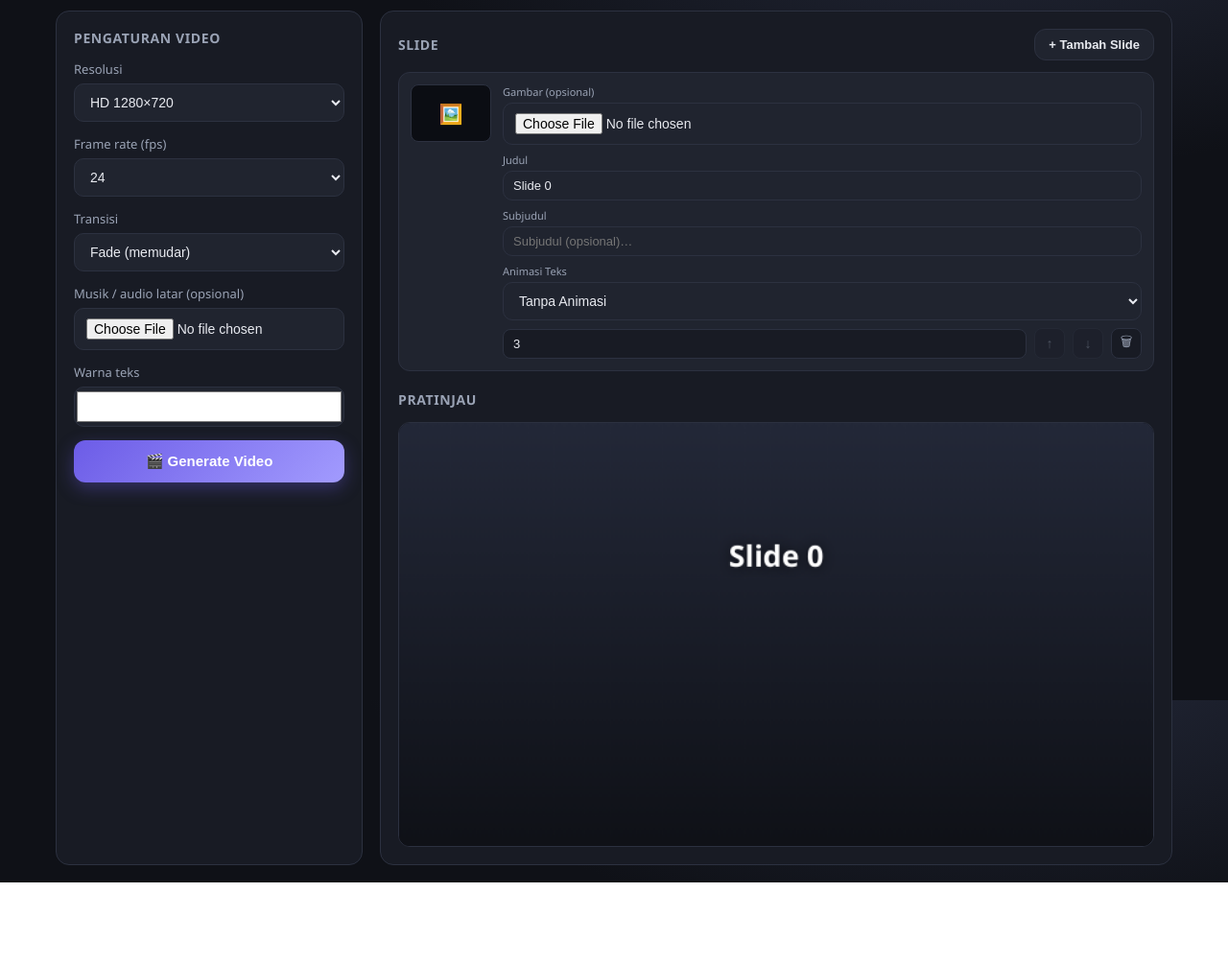
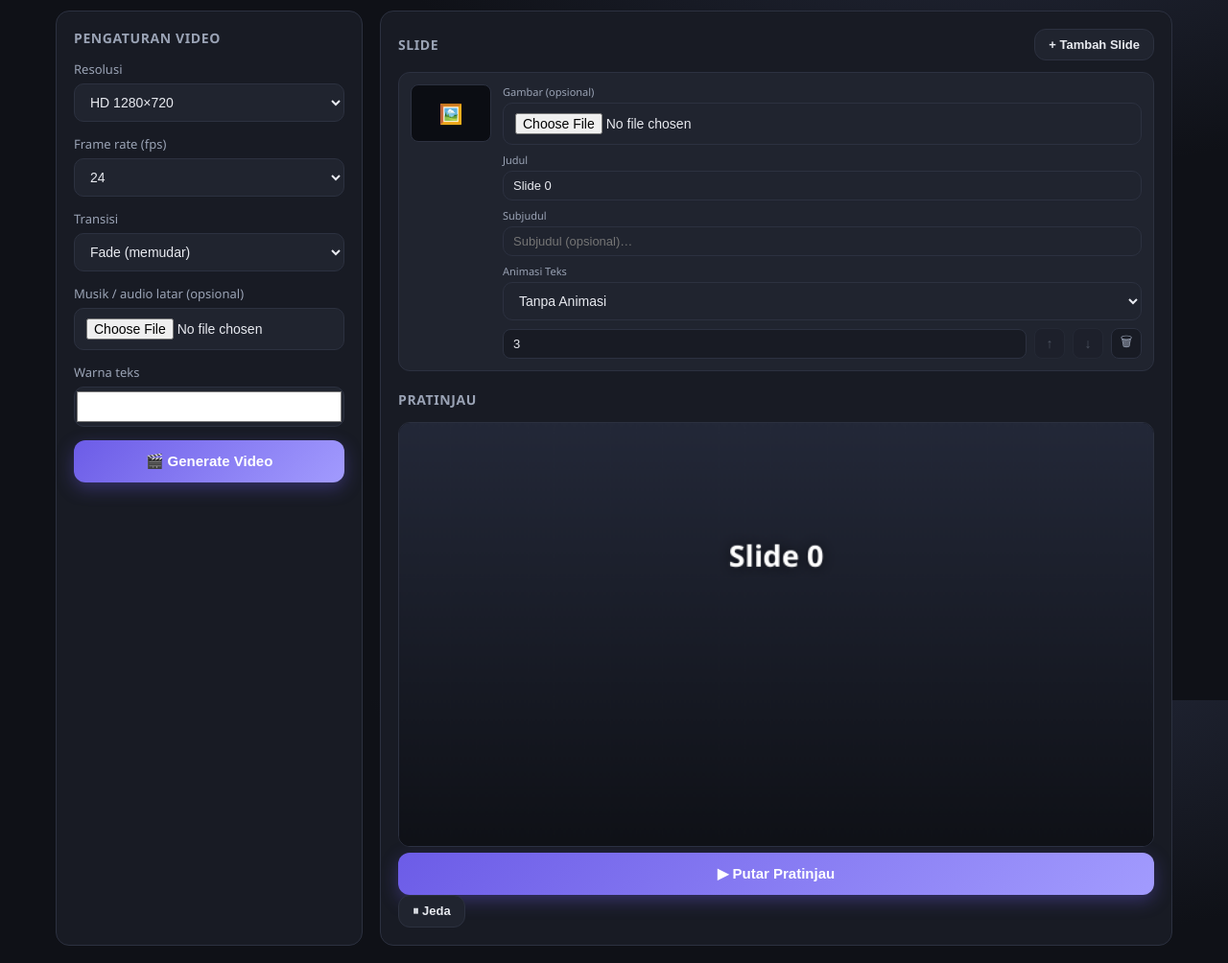
Before and after one commit to dadanflorida/genvideo, a plain HTML site: page index.html in a window 1280 px wide. Shown: the part 70-1074 px from the top of the page at 96% size. Before the commit the page ends 990 px from the top, so only its background shows below. Drawn offline with Linux system fonts and the light colour scheme.

Commit message:
Enhance preview section with controls
Added preview controls for play and pause functionality.

```diff
--- a/index.html
+++ b/index.html
@@ -77,10 +77,17 @@
       <div id="slide-list" class="slide-list"></div>
 
       <div class="preview-block">
-        <h2>Pratinjau</h2>
-        <div class="preview-frame">
-          <canvas id="preview" width="640" height="360"></canvas>
-        </div>
+  <h2>Pratinjau</h2>
+
+  <div class="preview-frame">
+    <canvas id="preview" width="640" height="360"></canvas>
+  </div>
+
+  <div class="preview-controls">
+    <button id="preview-play" class="btn primary">▶ Putar Pratinjau</button>
+    <button id="preview-pause" class="btn small">⏸ Jeda</button>
+  </div>
+
       </div>
     </section>
   </main>
```
